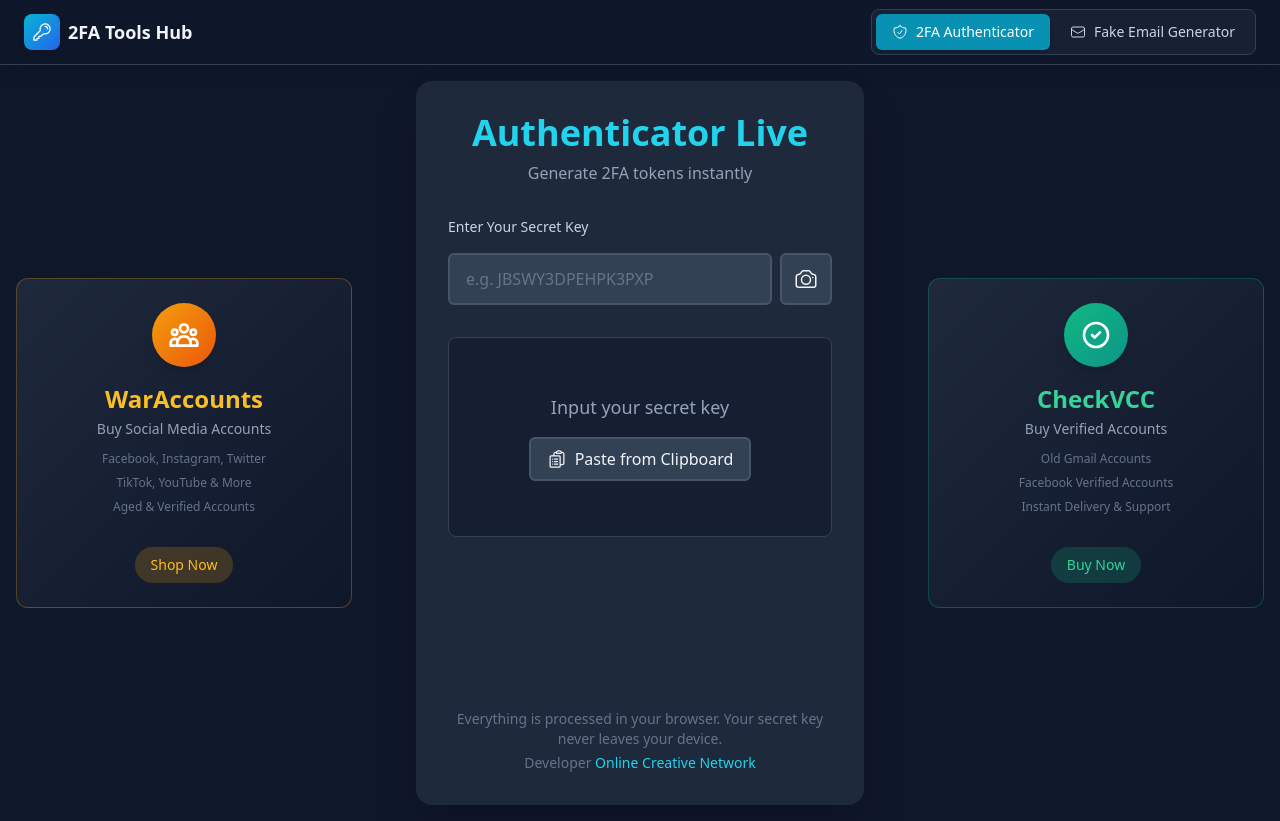
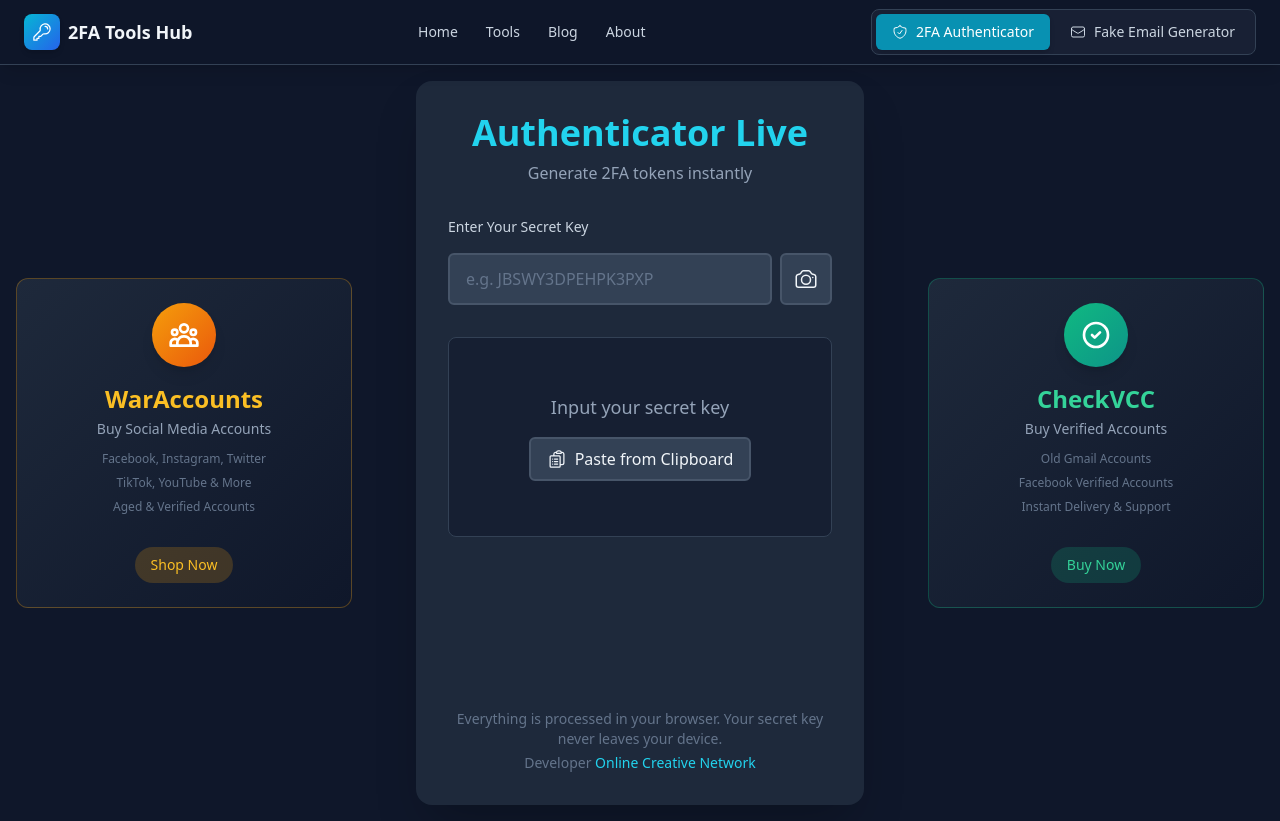
Before and after one commit to mahfujurrahmannoman/2fa-token, a React (Vite) app: page / in a window 1280 px wide. Built offline with nearby package versions, Linux system fonts and the light colour scheme.

Commit message:
feat(header): add center menu (Home/Tools/Blog/About) + email:password copy format

```diff
--- a/App.tsx
+++ b/App.tsx
@@ -97,10 +97,30 @@ const Header: React.FC<{ activeTab: Tab; onTabChange: (t: Tab) => void }> = ({ a
         { id: 'email', label: 'Fake Email Generator', icon: <MailIcon className="w-4 h-4" /> },
     ];
 
+    const menuItems: { label: string; href: string }[] = [
+        { label: 'Home', href: '#home' },
+        { label: 'Tools', href: '#tools' },
+        { label: 'Blog', href: 'https://blog.2fasecret.com' },
+        { label: 'About', href: '#about' },
+    ];
+
+    const handleMenuClick = (e: React.MouseEvent<HTMLAnchorElement>, href: string) => {
+        if (href.startsWith('#')) {
+            e.preventDefault();
+            const el = document.querySelector(href);
+            if (el) {
+                el.scrollIntoView({ behavior: 'smooth', block: 'start' });
+            } else {
+                window.scrollTo({ top: 0, behavior: 'smooth' });
+            }
+            setMobileOpen(false);
+        }
+    };
+
     return (
         <header className="sticky top-0 z-40 bg-slate-900/95 backdrop-blur border-b border-slate-700 shadow-lg">
-            <div className="max-w-7xl mx-auto px-4 sm:px-6 flex items-center justify-between h-16">
-                <a href="#" onClick={(e) => { e.preventDefault(); onTabChange('auth'); }} className="flex items-center gap-2 group">
+            <div className="max-w-7xl mx-auto px-4 sm:px-6 flex items-center justify-between gap-4 h-16">
+                <a href="#" onClick={(e) => { e.preventDefault(); onTabChange('auth'); }} className="flex items-center gap-2 group flex-shrink-0">
                     <div className="w-9 h-9 bg-gradient-to-br from-cyan-500 to-blue-600 rounded-lg flex items-center justify-center shadow-md group-hover:shadow-cyan-500/30 transition-shadow">
                         <KeyIcon className="w-5 h-5 text-white" />
                     </div>
@@ -108,8 +128,24 @@ const Header: React.FC<{ activeTab: Tab; onTabChange: (t: Tab) => void }> = ({ a
                     <span className="font-bold text-lg text-slate-100 sm:hidden">2FA Hub</span>
                 </a>
 
-                {/* Desktop nav */}
-                <nav className="hidden md:flex items-center gap-1 bg-slate-800/60 rounded-lg p-1 border border-slate-700">
+                {/* Center menu (desktop) */}
+                <nav className="hidden md:flex items-center gap-1 flex-1 justify-center">
+                    {menuItems.map(item => (
+                        <a
+                            key={item.label}
+                            href={item.href}
+                            onClick={(e) => handleMenuClick(e, item.href)}
+                            target={item.href.startsWith('http') ? '_blank' : undefined}
+                            rel={item.href.startsWith('http') ? 'noopener noreferrer' : undefined}
+                            className="px-3 py-2 text-sm font-medium text-slate-300 hover:text-cyan-400 rounded-md hover:bg-slate-800/50 transition-colors focus:outline-none focus:ring-2 focus:ring-cyan-500"
+                        >
+                            {item.label}
+                        </a>
+                    ))}
+                </nav>
+
+                {/* Right tab nav (desktop) */}
+                <nav className="hidden md:flex items-center gap-1 bg-slate-800/60 rounded-lg p-1 border border-slate-700 flex-shrink-0">
                     {tabs.map(t => (
                         <button
                             key={t.id}
@@ -147,6 +183,20 @@ const Header: React.FC<{ activeTab: Tab; onTabChange: (t: Tab) => void }> = ({ a
             {mobileOpen && (
                 <nav className="md:hidden border-t border-slate-700 bg-slate-900/98 backdrop-blur">
                     <div className="px-4 py-2 space-y-1">
+                        <div className="pt-1 pb-2 text-xs font-semibold text-slate-500 uppercase tracking-wider">Menu</div>
+                        {menuItems.map(item => (
+                            <a
+                                key={item.label}
+                                href={item.href}
+                                onClick={(e) => handleMenuClick(e, item.href)}
+                                target={item.href.startsWith('http') ? '_blank' : undefined}
+                                rel={item.href.startsWith('http') ? 'noopener noreferrer' : undefined}
+                                className="block px-3 py-2 text-sm font-medium text-slate-300 hover:bg-slate-800 hover:text-cyan-400 rounded-md transition-colors"
+                            >
+                                {item.label}
+                            </a>
+                        ))}
+                        <div className="pt-3 pb-1 text-xs font-semibold text-slate-500 uppercase tracking-wider">Tools</div>
                         {tabs.map(t => (
                             <button
                                 key={t.id}
--- a/components/FakeEmailGenerator.tsx
+++ b/components/FakeEmailGenerator.tsx
@@ -100,13 +100,13 @@ export const FakeEmailGenerator: React.FC = () => {
     const copyRow = (i: number) => {
         const e = entries[i];
         if (!e) return;
-        navigator.clipboard.writeText(`${e.email}  ${e.password}`).catch(() => {});
+        navigator.clipboard.writeText(`${e.email}:${e.password}`).catch(() => {});
         setCopied(i);
         setTimeout(() => setCopied(null), 2000);
     };
 
     const copyAll = () => {
-        const text = entries.map(e => `${e.email}  ${e.password}`).join('\n');
+        const text = entries.map(e => `${e.email}:${e.password}`).join('\n');
         navigator.clipboard.writeText(text).catch(() => {});
         setCopied('all');
         setTimeout(() => setCopied(null), 2000);
```
